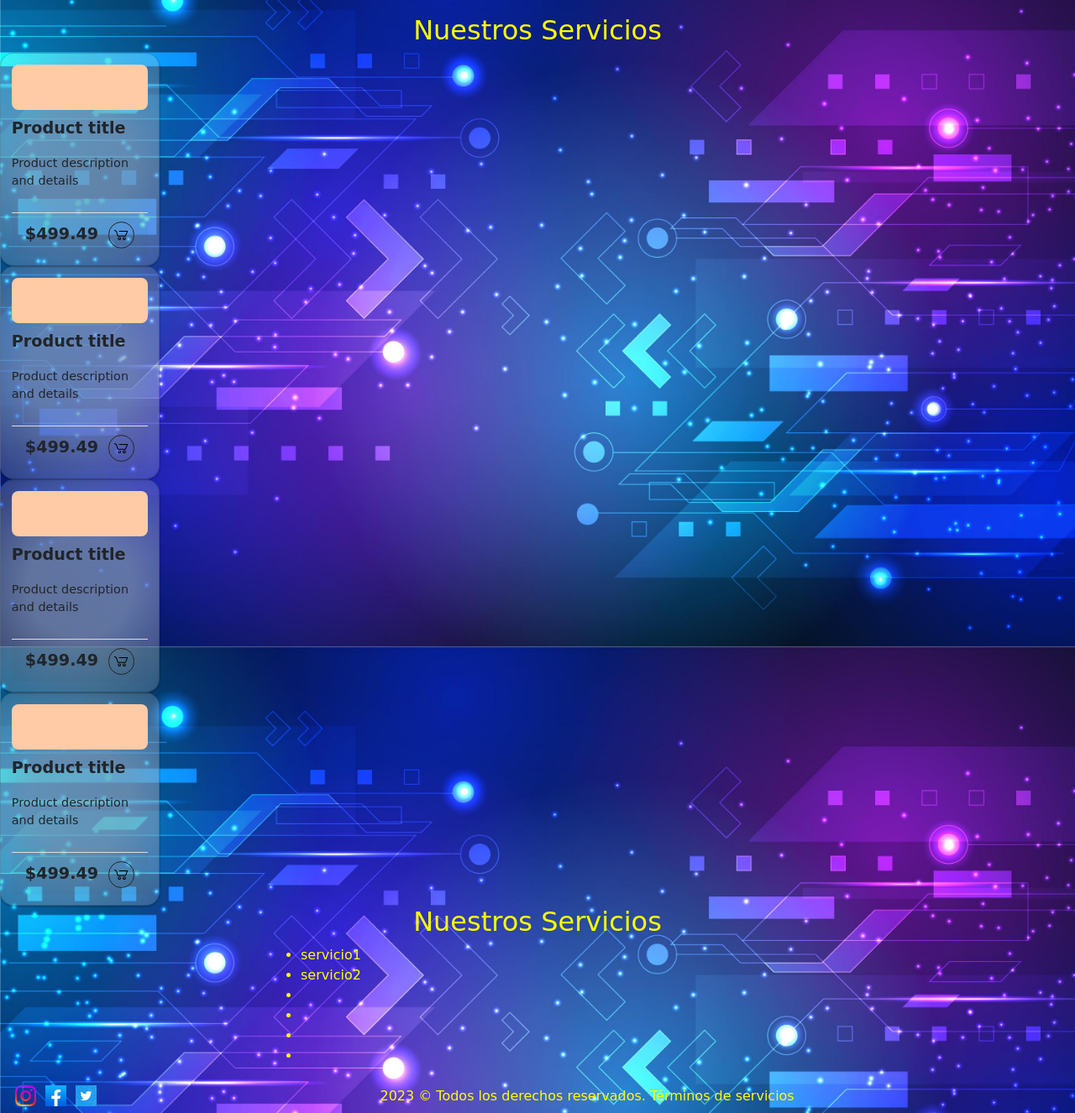
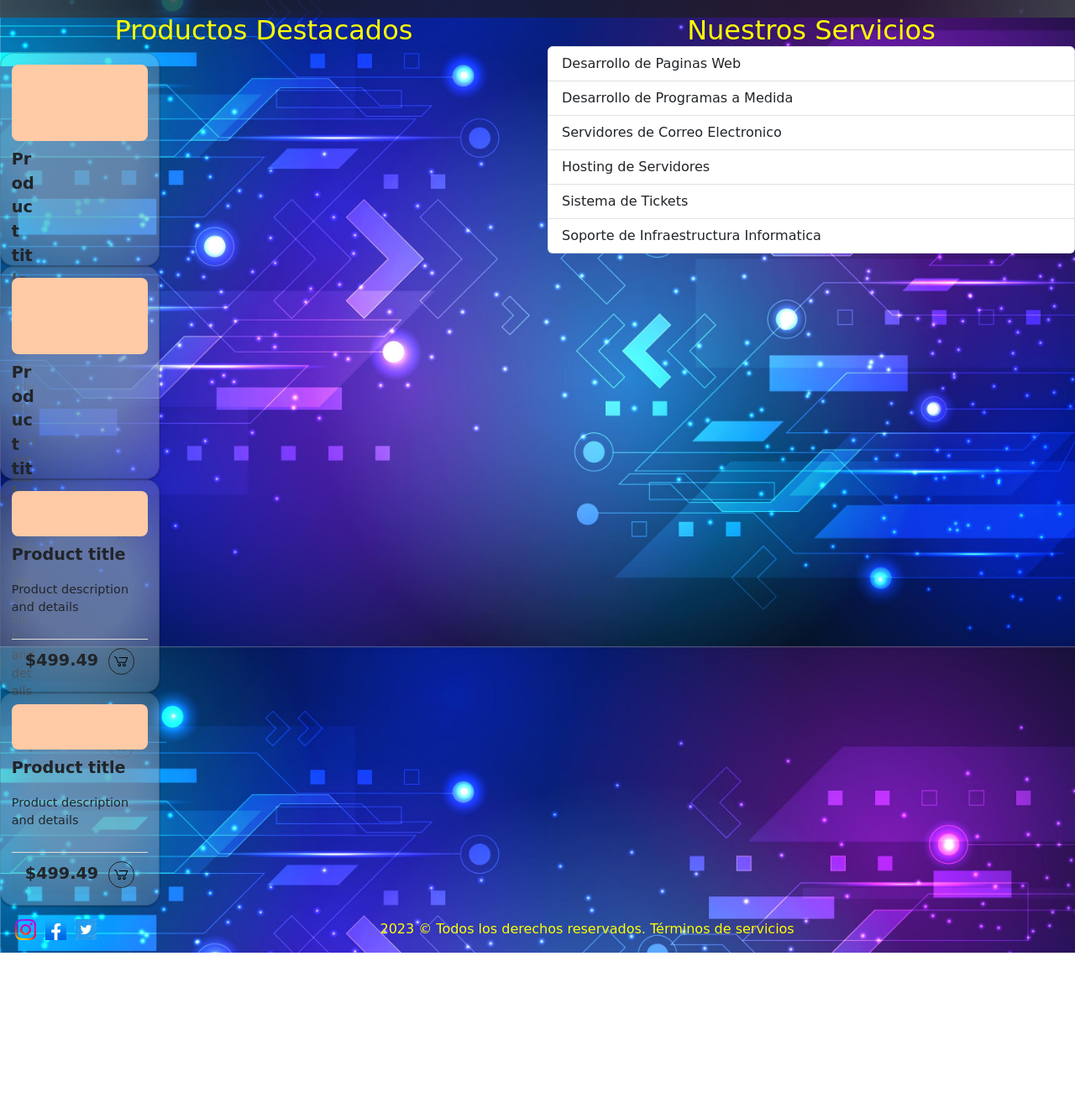
Before and after one commit to paisalea/ProyectoFinal-DW-LeandroAlegre, a plain HTML site: page index.html in a window 1280 px wide. Shown: the part 83-1409 px from the top of the page at 84% size. After the commit the page ends 1218 px from the top, so only its background shows below. Drawn offline with nearby package versions, Linux system fonts and the light colour scheme.

Commit message:
Agrego servicios en lista a Index

```diff
--- a/css/estilos.css
+++ b/css/estilos.css
@@ -14,6 +14,7 @@ body{
     color:yellow;
     font-family: 'Caveat', cursive;
     width: 100vw;
+    height: 80vh;
 }
 
 .logo_empresa{
@@ -24,7 +25,7 @@ body{
 }
 
 header{
-    height: 80px;
+    height: 13vh;
     position:fixed;
     width: 100vw;
     left: 0px;
@@ -40,9 +41,9 @@ li{
 footer{
     display: flex;
     justify-content: space-between ;
-    bottom: 0;
+    bottom: 1;
     align-items: center;
-    height: 40px;
+    height: 7vh;
     width: 100vw;
 
 }
@@ -148,14 +149,11 @@ form{
 .mapaInsertado{
     margin-top: 6px;
 }
+
 a{
     text-decoration: none;
 }
-.section_inicio_cards{
-    display: flex;
-    justify-content: space-evenly;
-    margin-top: 15px;
-}
+
 
 .card {
     width: 190px;
--- a/index.html
+++ b/index.html
@@ -26,9 +26,9 @@
         </nav>
     </header>
     <main class="main_pages row justify-content-around">
-        <section class="grid ">
-          <h2 class="text-center "> Nuestros Servicios</h2>
-            <div class="card g-col-1">
+        <section class="container col-6">
+          <h2 class="row-cols-6 text-center "> Productos Destacados</h2>
+            <div class="card row-cols-6">
                 <div class="card-img"></div>
                 <div class="card-info">
                   <p class="text-title">Product title </p>
@@ -38,14 +38,14 @@
                 <span class="text-title">$499.49</span>
                   <div class="card-button">
                     <svg class="svg-icon" viewBox="0 0 20 20">
-                      <path d="M17.72,5.011H8.026c-0.271,0-0.49,0.219-0.49,0.489c0,0.271,0.219,0.489,0.49,0.489h8.962l-1.979,4.773H6.763L4.935,5.343C4.926,5.316,4.897,5.309,4.884,5.286c-0.011-0.024,0-0.051-0.017-0.074C4.833,5.166,4.025,4.081,2.33,3.908C2.068,3.883,1.822,4.075,1.795,4.344C1.767,4.612,1.962,4.853,2.231,4.88c1.143,0.118,1.703,0.738,1.808,0.866l1.91,5.661c0.066,0.199,0.252,0.333,0.463,0.333h8.924c0.116,0,0.22-0.053,0.308-0.128c0.027-0.023,0.042-0.048,0.063-0.076c0.026-0.034,0.063-0.058,0.08-0.099l2.384-5.75c0.062-0.151,0.046-0.323-0.045-0.458C18.036,5.092,17.883,5.011,17.72,5.011z"></path>
+                      <path d="M17.72,5.011H8.026c-0.271,0-0.49,0.219-0.49,0.489c0,0.271,0.219,0.489,0.49,0.489h8.962l-1.979,4.773H6.763L4.935,5.343C4.926,5.316,4.897,5.309,4.884,5.286c-0.011-0.024,0-0.051-0.017-0.074C4.833,5.166,4.025,4.081,2.33,6.908C2.068,3.883,1.822,4.075,1.795,4.344C1.767,4.612,1.962,4.853,2.231,4.88c1.143,0.118,1.703,0.738,1.808,0.866l1.91,5.661c0.066,0.199,0.252,0.333,0.463,0.333h8.924c0.116,0,0.22-0.053,0.308-0.128c0.027-0.023,0.042-0.048,0.063-0.076c0.026-0.034,0.063-0.058,0.08-0.099l2.384-5.75c0.062-0.151,0.046-0.323-0.045-0.458C18.036,5.092,17.883,5.011,17.72,5.011z"></path>
                       <path d="M8.251,12.386c-1.023,0-1.856,0.834-1.856,1.856s0.833,1.853,1.856,1.853c1.021,0,1.853-0.83,1.853-1.853S9.273,12.386,8.251,12.386z M8.251,15.116c-0.484,0-0.877-0.393-0.877-0.874c0-0.484,0.394-0.878,0.877-0.878c0.482,0,0.875,0.394,0.875,0.878C9.126,14.724,8.733,15.116,8.251,15.116z"></path>
                       <path d="M13.972,12.386c-1.022,0-1.855,0.834-1.855,1.856s0.833,1.853,1.855,1.853s1.854-0.83,1.854-1.853S14.994,12.386,13.972,12.386z M13.972,15.116c-0.484,0-0.878-0.393-0.878-0.874c0-0.484,0.394-0.878,0.878-0.878c0.482,0,0.875,0.394,0.875,0.878C14.847,14.724,14.454,15.116,13.972,15.116z"></path>
                     </svg>
                   </div>
               </div>
             </div>
-            <div class="card g-col-1">
+            <div class="card row-cols-6">
                 <div class="card-img"></div>
                 <div class="card-info">
                   <p class="text-title">Product title </p>
@@ -62,7 +62,7 @@
                 </div>
               </div>
             </div>
-            <div class="card g-col-1">
+            <div class="card d-flex-row col-1">
                 <div class="card-img"></div>
                 <div class="card-info">
                   <p class="text-title">Product title </p>
@@ -78,7 +78,7 @@
                   </svg>
                 </div>
             </div></div>
-            <div class="card g-col-1">
+            <div class="card d-flex-row col-1">
                 <div class="card-img"></div>
                 <div class="card-info">
                   <p class="text-title">Product title </p>
@@ -95,16 +95,17 @@
                 </div>
             </div></div>
         </section>
-        <section class="col-6 ">
-          <h2 class="text-center"> Nuestros Servicios</h2>
-          <ul class="d-flex-colum">
-            <li>servicio1</li>
-            <li>servicio2</li>
-            <li></li>
-            <li></li>
-            <li></li>
-            <li></li>
-          </ul>
+        <section class="col-6">
+          <h2 href="#" class="list-group active text-center"> Nuestros Servicios</h2>
+          <div class="list-group">
+            <a href="#" class="list-group-item list-group-item-action">Desarrollo de Paginas Web</a>
+            <a href="#" class="list-group-item list-group-item-action">Desarrollo de Programas a Medida</a>
+            <a href="#" class="list-group-item list-group-item-action">Servidores de Correo Electronico</a>
+            <a href="#" class="list-group-item list-group-item-action">Hosting de Servidores</a>
+            <a href="#" class="list-group-item list-group-item-action">Sistema de Tickets</a>
+            <a href="#" class="list-group-item list-group-item-action">Soporte de Infraestructura Informatica</a>
+
+          </div>
         </section>
         <div class="div_logo_wss">
             <a title="Whatsapp" href="https://wa.me/541164208035" target="_blank"><img class="logo_wss" src="./images/logo_wss.png" alt=""></a>
```
